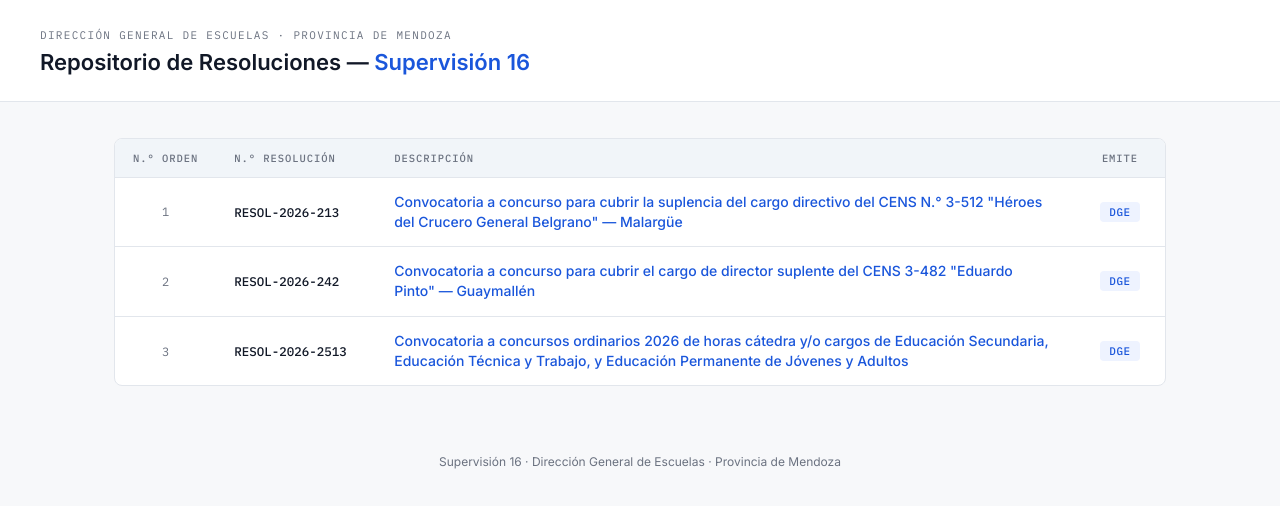
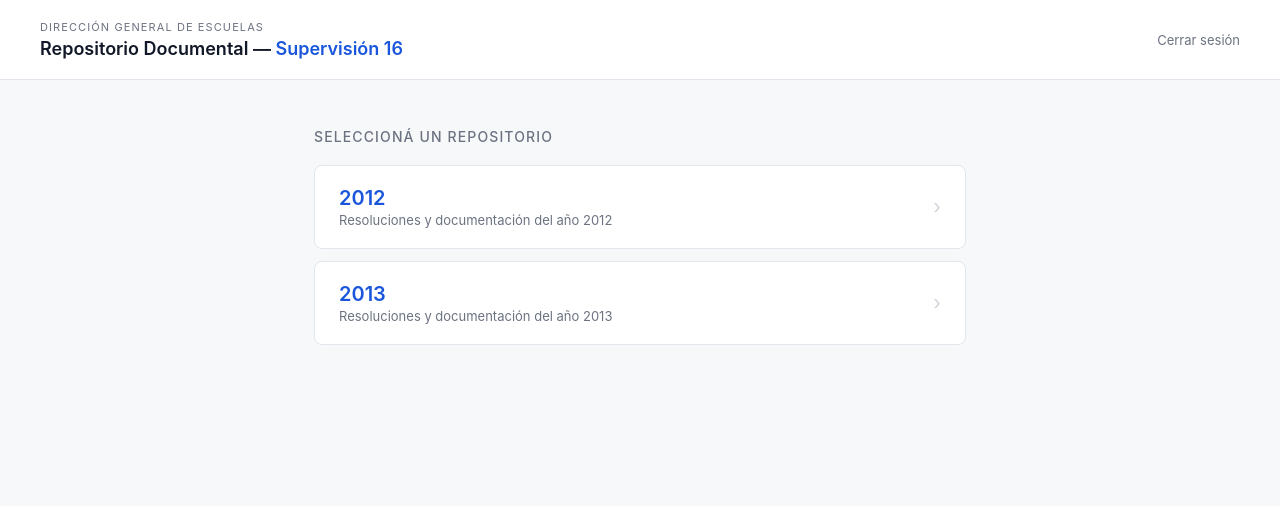
Before and after one commit to lucashk2003/plataforma-supervision-16, a website: page public/index.html in a window 1280 px wide. Drawn offline with Linux system fonts and the light colour scheme.

Commit message:
modificacion del index para elegir el repositorio

```diff
--- a/public/index.html
+++ b/public/index.html
@@ -3,219 +3,134 @@
 <head>
   <meta charset="UTF-8" />
   <meta name="viewport" content="width=device-width, initial-scale=1.0" />
-  <title>Repositorio de Resoluciones — Supervisión 16</title>
+  <title>Repositorios — Supervisión 16</title>
   <style>
-    @import url('https://fonts.googleapis.com/css2?family=Inter:wght@400;500;600&family=IBM+Plex+Mono:wght@400;500&display=swap');
-
     *, *::before, *::after { box-sizing: border-box; margin: 0; padding: 0; }
-
-    :root {
-      --bg:        #F7F8FA;
-      --surface:   #FFFFFF;
-      --border:    #E2E6EC;
-      --accent:    #1A56DB;
-      --accent-bg: #EEF3FF;
-      --text:      #111827;
-      --muted:     #6B7280;
-      --row-hover: #F0F4FF;
-    }
 
     body {
       font-family: 'Inter', sans-serif;
-      background: var(--bg);
-      color: var(--text);
+      background: #F7F8FA;
       min-height: 100vh;
     }
 
-    /* ── HEADER ── */
     header {
-      background: var(--surface);
-      border-bottom: 1px solid var(--border);
-      padding: 28px 40px 24px;
+      background: #fff;
+      border-bottom: 1px solid #E2E6EC;
+      padding: 20px 40px;
+      display: flex;
+      justify-content: space-between;
+      align-items: center;
     }
 
-    .header-eyebrow {
-      font-family: 'IBM Plex Mono', monospace;
+    .header-left .eyebrow {
       font-size: 11px;
-      letter-spacing: .12em;
+      letter-spacing: .1em;
       text-transform: uppercase;
-      color: var(--muted);
-      margin-bottom: 6px;
+      color: #6B7280;
+      margin-bottom: 4px;
     }
 
-    header h1 {
-      font-size: 22px;
+    .header-left h1 {
+      font-size: 18px;
       font-weight: 600;
-      color: var(--text);
-      line-height: 1.3;
+      color: #111827;
     }
 
-    header h1 span {
-      color: var(--accent);
+    .header-left h1 span { color: #1A56DB; }
+
+    a.logout {
+      font-size: 13px;
+      color: #6B7280;
+      text-decoration: none;
     }
 
-    /* ── MAIN ── */
+    a.logout:hover { color: #111827; }
+
     main {
-      max-width: 1100px;
-      margin: 36px auto;
+      max-width: 700px;
+      margin: 48px auto;
       padding: 0 24px;
     }
 
-    /* ── TABLE WRAPPER ── */
-    .table-wrap {
-      background: var(--surface);
-      border: 1px solid var(--border);
-      border-radius: 8px;
-      overflow: hidden;
+    h2 {
+      font-size: 14px;
+      font-weight: 500;
+      color: #6B7280;
+      margin-bottom: 20px;
+      text-transform: uppercase;
+      letter-spacing: .08em;
     }
 
-    table {
-      width: 100%;
-      border-collapse: collapse;
+    .repositorios {
+      display: grid;
+      gap: 12px;
     }
 
-    thead tr {
-      background: #F1F5F9;
-      border-bottom: 1px solid var(--border);
+    .repo-card {
+      background: #fff;
+      border: 1px solid #E2E6EC;
+      border-radius: 8px;
+      padding: 20px 24px;
+      text-decoration: none;
+      color: #111827;
+      display: flex;
+      align-items: center;
+      justify-content: space-between;
+      transition: border-color .15s, box-shadow .15s;
     }
 
-    thead th {
-      font-family: 'IBM Plex Mono', monospace;
-      font-size: 10.5px;
-      font-weight: 500;
-      letter-spacing: .09em;
-      text-transform: uppercase;
-      color: var(--muted);
-      padding: 12px 18px;
-      text-align: left;
-      white-space: nowrap;
+    .repo-card:hover {
+      border-color: #1A56DB;
+      box-shadow: 0 0 0 3px #EEF3FF;
     }
 
-    thead th.col-order  { width: 70px; text-align: center; }
-    thead th.col-number { width: 160px; }
-    thead th.col-desc   { }
-    thead th.col-emite  { width: 90px; text-align: center; }
-
-    tbody tr {
-      border-bottom: 1px solid var(--border);
-      transition: background .12s;
-    }
-    tbody tr:last-child { border-bottom: none; }
-    tbody tr:hover { background: var(--row-hover); }
-
-    tbody td {
-      padding: 14px 18px;
-      font-size: 14px;
-      vertical-align: middle;
+    .repo-card .año {
+      font-size: 20px;
+      font-weight: 600;
+      color: #1A56DB;
     }
 
-    td.col-order {
-      text-align: center;
-      font-family: 'IBM Plex Mono', monospace;
-      font-size: 12px;
-      color: var(--muted);
+    .repo-card .desc {
+      font-size: 13px;
+      color: #6B7280;
+      margin-top: 2px;
     }
 
-    td.col-number {
-      font-family: 'IBM Plex Mono', monospace;
-      font-size: 12.5px;
-      font-weight: 500;
-    }
-
-    td.col-desc a {
-      color: var(--accent);
-      text-decoration: none;
-      font-weight: 500;
-      line-height: 1.45;
-    }
-    td.col-desc a:hover { text-decoration: underline; }
-
-    td.col-emite {
-      text-align: center;
-    }
-
-    .badge-dge {
-      display: inline-block;
-      background: var(--accent-bg);
-      color: var(--accent);
-      font-family: 'IBM Plex Mono', monospace;
-      font-size: 11px;
-      font-weight: 500;
-      letter-spacing: .05em;
-      padding: 3px 9px;
-      border-radius: 4px;
-    }
-
-    /* ── FOOTER ── */
-    footer {
-      text-align: center;
-      padding: 32px 24px;
-      font-size: 12px;
-      color: var(--muted);
+    .repo-card .arrow {
+      font-size: 20px;
+      color: #D1D5DB;
     }
   </style>
 </head>
 <body>
 
 <header>
-  <p class="header-eyebrow">Dirección General de Escuelas · Provincia de Mendoza</p>
-  <h1>Repositorio de Resoluciones — <span>Supervisión 16</span></h1>
+  <div class="header-left">
+    <p class="eyebrow">Dirección General de Escuelas</p>
+    <h1>Repositorio Documental — <span>Supervisión 16</span></h1>
+  </div>
+  <a href="/logout" class="logout">Cerrar sesión</a>
 </header>
 
 <main>
-  <div class="table-wrap">
-    <table>
-      <thead>
-        <tr>
-          <th class="col-order">N.° Orden</th>
-          <th class="col-number">N.° Resolución</th>
-          <th class="col-desc">Descripción</th>
-          <th class="col-emite">Emite</th>
-        </tr>
-      </thead>
-      <tbody>
-
-        <tr>
-          <td class="col-order">1</td>
-          <td class="col-number">RESOL-2026-213</td>
-          <td class="col-desc">
-            <a href="RESOL-213-Convocatoria-a-Concurso-para-cubrir-la-Suplencia-del-Cargo-Directivo-del-CENS-N_-3-512-Heroes-del-Crucero-General-Belgrano.pdf" target="_blank">
-              Convocatoria a concurso para cubrir la suplencia del cargo directivo del CENS N.° 3-512 "Héroes del Crucero General Belgrano" — Malargüe
-            </a>
-          </td>
-          <td class="col-emite"><span class="badge-dge">DGE</span></td>
-        </tr>
-
-        <tr>
-          <td class="col-order">2</td>
-          <td class="col-number">RESOL-2026-242</td>
-          <td class="col-desc">
-            <a href="RESOL-242-Convocatoria-a-Concurso-para-cubrir-el-Cargo-de-Director-Suplente-del-CENS-3-482-EDUARDO-PINTO.pdf" target="_blank">
-              Convocatoria a concurso para cubrir el cargo de director suplente del CENS 3-482 "Eduardo Pinto" — Guaymallén
-            </a>
-          </td>
-          <td class="col-emite"><span class="badge-dge">DGE</span></td>
-        </tr>
-
-        <tr>
-          <td class="col-order">3</td>
-          <td class="col-number">RESOL-2026-2513</td>
-          <td class="col-desc">
-            <a href="Resolucion-2513-DGE_-Convocatoria-a-Concurso-Ordinarios-2026-de-horas-catedra-y-o-cargos-de-Educacion-Secundaria-Educacion-Tecnica-y-Trabajo-y-Educacion.pdf" target="_blank">
-              Convocatoria a concursos ordinarios 2026 de horas cátedra y/o cargos de Educación Secundaria, Educación Técnica y Trabajo, y Educación Permanente de Jóvenes y Adultos
-            </a>
-          </td>
-          <td class="col-emite"><span class="badge-dge">DGE</span></td>
-        </tr>
-
-      </tbody>
-    </table>
+  <h2>Seleccioná un repositorio</h2>
+  <div class="repositorios">
+    <a href="/repositorio.html?año=2012" class="repo-card">
+      <div>
+        <div class="año">2012</div>
+        <div class="desc">Resoluciones y documentación del año 2012</div>
+      </div>
+      <span class="arrow">›</span>
+    </a>
+    <a href="/repositorio.html?año=2013" class="repo-card">
+      <div>
+        <div class="año">2013</div>
+        <div class="desc">Resoluciones y documentación del año 2013</div>
+      </div>
+      <span class="arrow">›</span>
+    </a>
   </div>
 </main>
 
-<footer>
-  Supervisión 16 · Dirección General de Escuelas · Provincia de Mendoza
-</footer>
-
 </body>
 </html>
```
